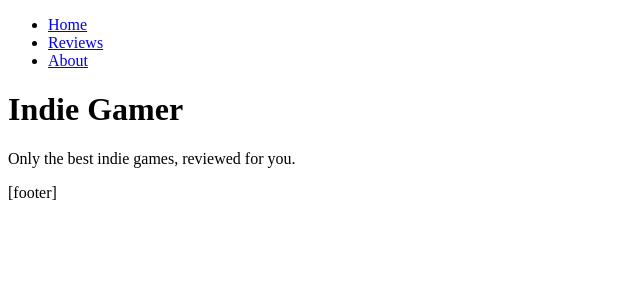
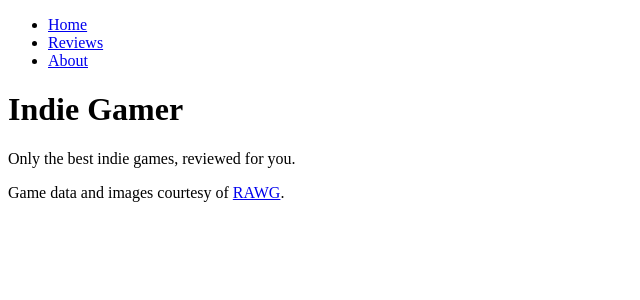
Before and after one commit to thenameisajay/Indie-Game-Review, a Next.js app: page / in a window 1280 px wide. Shown: the top 300 px of the page, without its empty margins (0-640 px from the left). Built offline with nearby package versions, Linux system fonts and the light colour scheme.

Commit message:
added link in the footer to the home page. and practising link component in react router dom for next js

```diff
--- a/app/layout.jsx
+++ b/app/layout.jsx
@@ -18,7 +18,10 @@
           </nav>
         </header>
         <main>{children}</main>
-        <footer>[footer]</footer>
+        <footer>
+          Game data and images courtesy of{" "}
+          <a href="https://rawg.io/" target="_blank">RAWG</a>.
+        </footer>
       </body>
     </html>
   );
```
